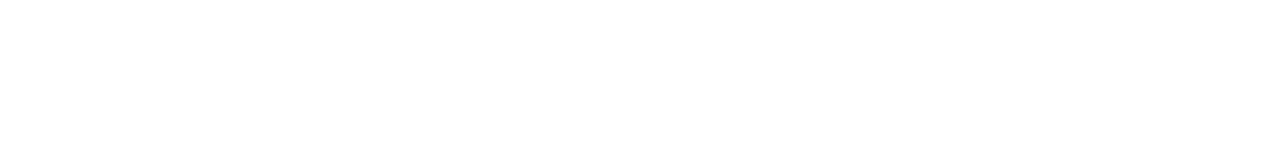
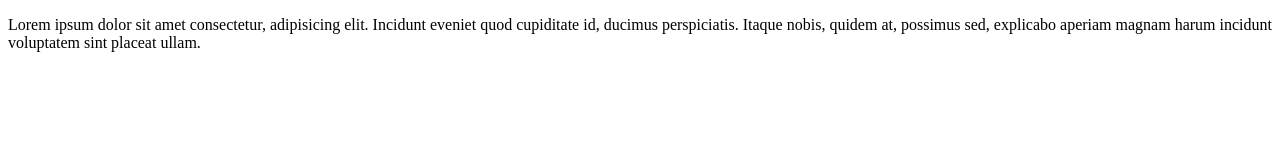
Before and after one commit to phamvu65/khoa-t8-bai-13, a plain HTML site: page about.html in a window 1280 px wide. Drawn offline with Linux system fonts and the light colour scheme.

Commit message:
Update page about 3

```diff
--- a/about.html
+++ b/about.html
@@ -3,9 +3,9 @@
 <head>
     <meta charset="UTF-8">
     <meta name="viewport" content="width=device-width, initial-scale=1.0">
-    <title>Document 1</title>
+    <title>Document 1\</title>
 </head>
 <body>
-
+    <p>Lorem ipsum dolor sit amet consectetur, adipisicing elit. Incidunt eveniet quod cupiditate id, ducimus perspiciatis. Itaque nobis, quidem at, possimus sed, explicabo aperiam magnam harum incidunt voluptatem sint placeat ullam.</p>
 </body>
 </html>
```
